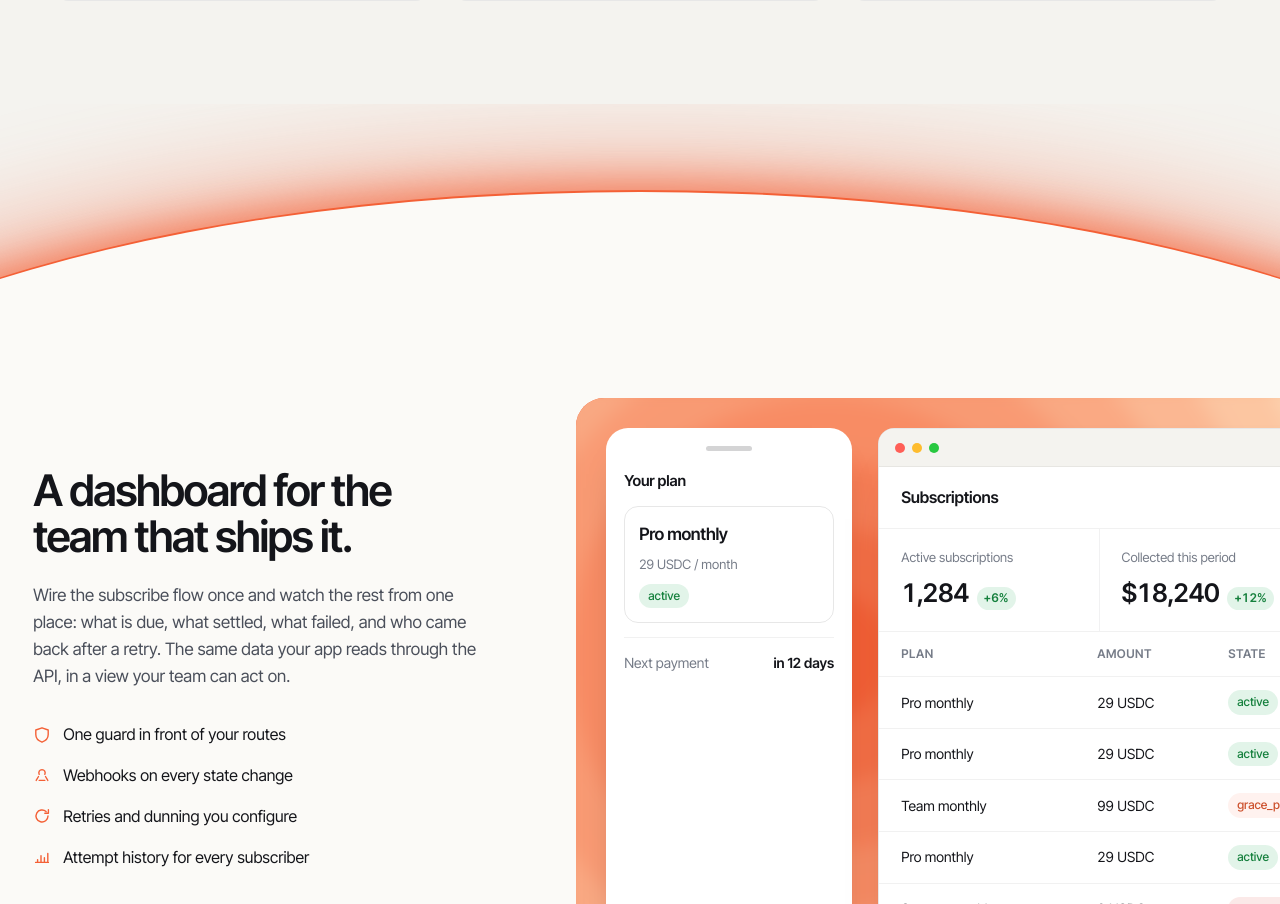
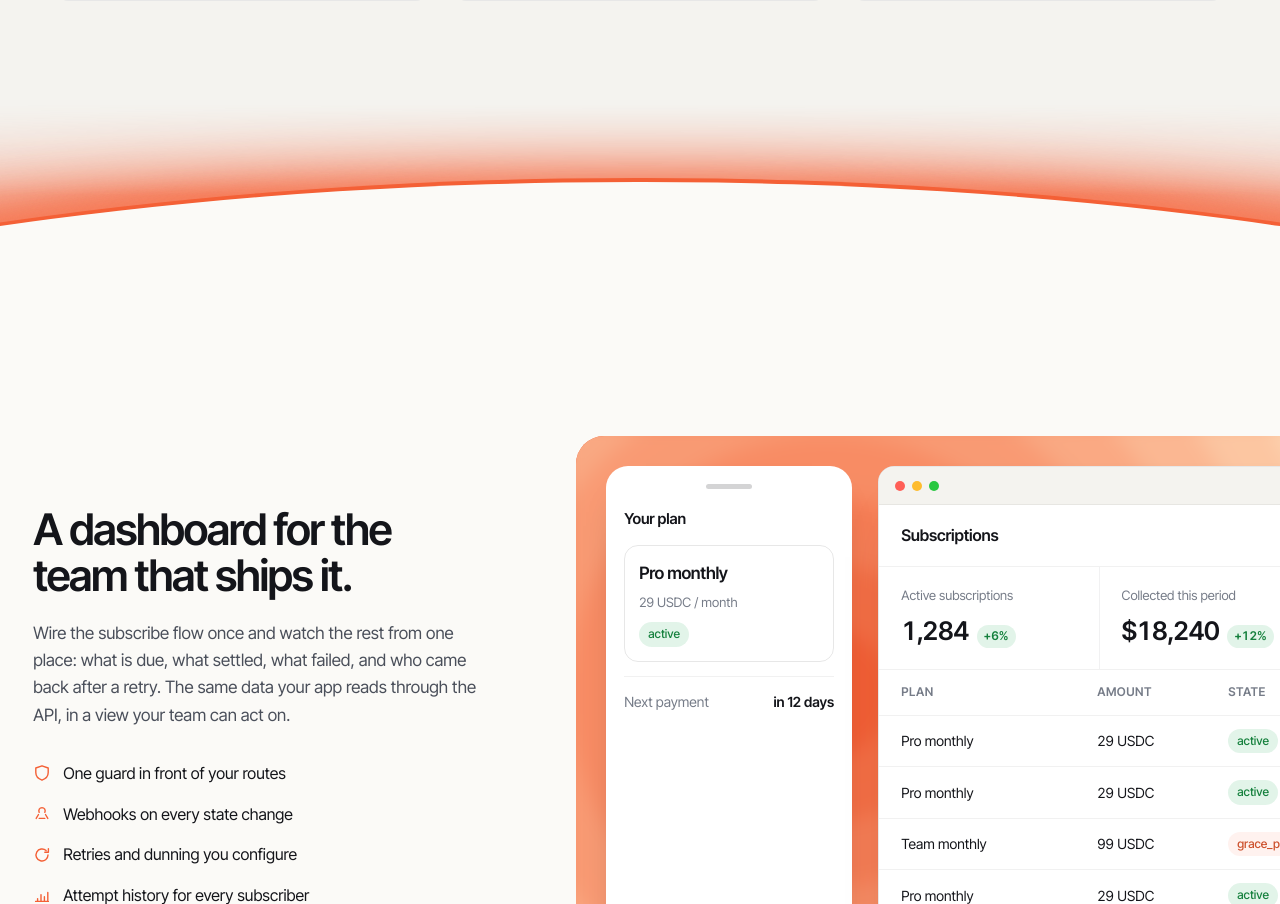
Before and after one commit to Mesub-io/landing-page, a Next.js app: page / in a window 1280 px wide. Shown: the part 1499-2403 px from the top of the page. Built offline with nearby package versions, Linux system fonts and the light colour scheme.

Commit message:
Widen the arc so it is still climbing at the screen edges
Also lets the halo bloom and fade out through a masked layer, instead of being
cut off where the section is clipped.

```diff
--- a/app/globals.css
+++ b/app/globals.css
@@ -2111,7 +2111,10 @@ button {
 /* --- The arc between two sections -----------------------------------------
    The next section's ground rises as a wide dome through this one. The halo is
    a blurred copy of the same dome rather than a box-shadow: on a light ground a
-   shadow washes out long before it reads as light. */
+   shadow washes out long before it reads as light.
+
+   The glows sit in their own masked layer, so the light fades out on its own
+   instead of stopping dead where the section is clipped. */
 
 /* The straight rule would fight the curve, so it goes. */
 .pillars:has(+ .arc) {
@@ -2120,35 +2123,53 @@ button {
 
 .arc {
   background: var(--surface-sunk);
-  height: clamp(120px, 14vw, 200px);
+  height: clamp(150px, 17vw, 250px);
   overflow: hidden;
   position: relative;
 }
 
-.arc > span {
+.arc-glows {
+  inset: 0;
+  mask-image: linear-gradient(to bottom, transparent 0%, #000 42%);
+  position: absolute;
+}
+
+.arc-glows > span,
+.arc-dome {
   border-radius: 50% 50% 0 0 / 100% 100% 0 0;
-  bottom: -140%;
+  bottom: -160%;
   display: block;
-  left: -25%;
+  /* Wide enough that the curve is still climbing at the screen edges: a
+     narrower dome dives below the frame and the ends read as flat. */
+  left: -70%;
   position: absolute;
-  right: -25%;
-  top: 48%;
+  right: -70%;
+  top: 34%;
+}
+
+/* Three passes: a bright rim, a mid halo, and a wide bloom. */
+.arc-halo-tight {
+  background: color-mix(in srgb, var(--accent) 82%, #fff);
+  filter: blur(12px);
+  opacity: 1;
+  transform: translateY(-2px);
 }
 
 .arc-halo {
   background: var(--accent);
-  filter: blur(22px);
-  opacity: 0.75;
-  transform: translateY(-4px);
+  filter: blur(34px);
+  opacity: 0.9;
+  transform: translateY(-12px);
 }
 
 .arc-halo-wide {
-  filter: blur(60px);
-  opacity: 0.55;
-  transform: translateY(-16px) scaleX(1.04);
+  background: var(--accent);
+  filter: blur(80px);
+  opacity: 0.7;
+  transform: translateY(-40px) scaleX(1.02);
 }
 
 .arc-dome {
   background: var(--paper);
-  border-top: 2px solid var(--accent);
-}
+  border-top: 4px solid var(--accent);
+}
--- a/components/arc-divider.tsx
+++ b/components/arc-divider.tsx
@@ -2,15 +2,19 @@
  * A lit arc between two sections: the ground of the next one rises through the
  * previous one, its rim glowing in the accent.
  *
- * The halo is a second dome, filled with the accent and blurred, sitting behind
- * the solid one — a box-shadow washes out on a light ground, a blurred shape
- * does not.
+ * The halo is three blurred copies of the same dome sitting behind the solid
+ * one — a box-shadow washes out on a light ground, a blurred shape does not.
+ * They live in their own masked layer so the light fades out instead of being
+ * cut off by the edge of the section.
  */
 export function ArcDivider() {
   return (
     <div className="arc" aria-hidden="true">
-      <span className="arc-halo arc-halo-wide" />
-      <span className="arc-halo" />
+      <div className="arc-glows">
+        <span className="arc-halo-wide" />
+        <span className="arc-halo" />
+        <span className="arc-halo-tight" />
+      </div>
       <span className="arc-dome" />
     </div>
   )
```
